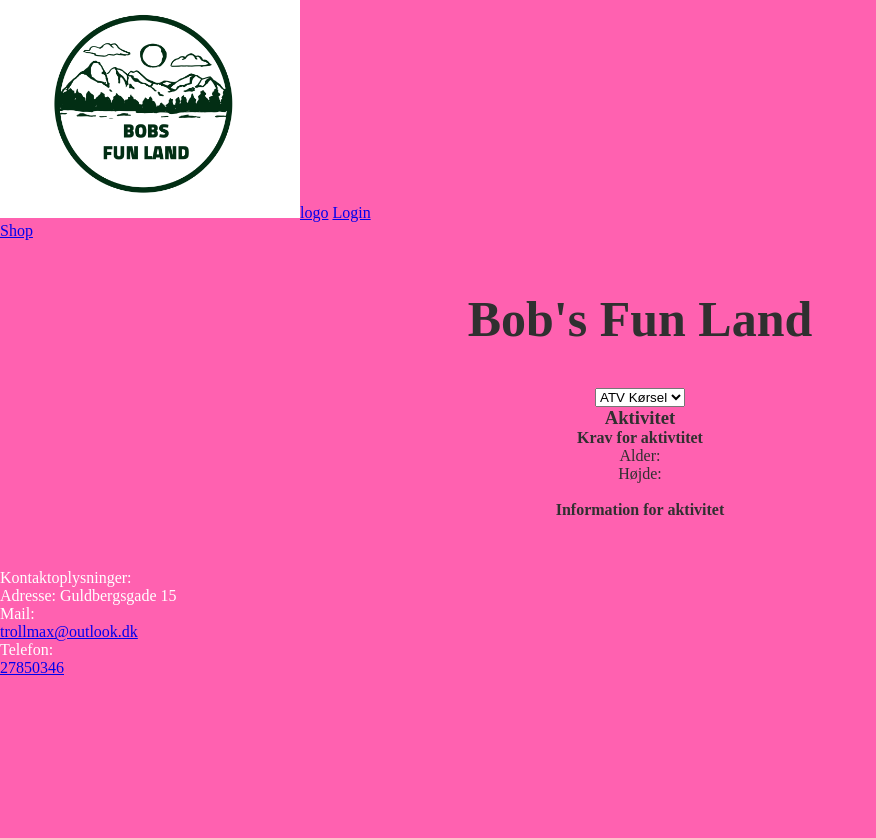
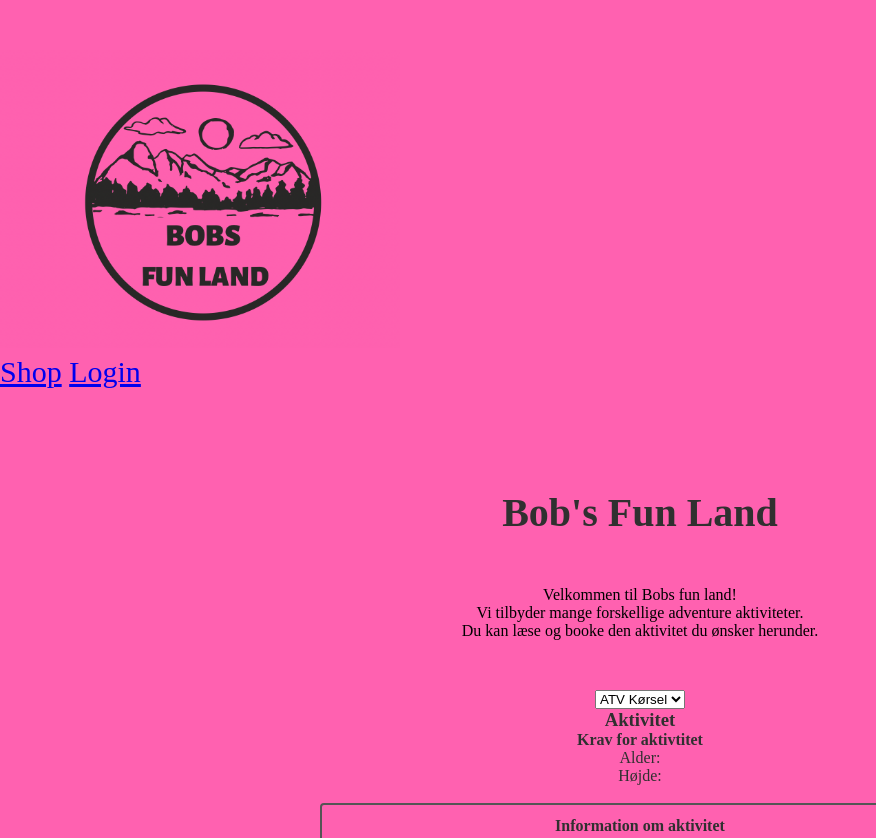
Before and after one commit to MichalaNybroe/frontendbobsfunland, a website built with Parcel: page index.html in a window 1280 px wide. Shown: the top 838 px of the page, without its empty margins (0-876 px from the left). Before the commit the page ends 800 px from the top, so only its background shows below. Built offline with nearby package versions, Linux system fonts and the light colour scheme.

Commit message:
laver videre på html og css

```diff
--- a/css/generisk.css
+++ b/css/generisk.css
@@ -16,6 +16,10 @@
 .header{
   background-color: #ff61b0;
   color: white;
+  text-align: left;
+  padding: 50px 0 50px;
+
+
 }
 
 .footer{
--- a/css/index.css
+++ b/css/index.css
@@ -1,4 +1,3 @@
-
 
 body {
   background-color: #ff61b0;
@@ -7,13 +6,46 @@
 
 }
 
-.panel {
 
-
-
-}
 .chosenActivity {
 
 
 
 }
+h2 {
+  font-size: 40px;
+  text-align: center;
+  padding: 50px;
+  color:#303030;
+}
+
+
+.panel {
+  font-size: 30px;
+  text-align: left;
+
+
+}
+.header {
+  font-size: 30px;
+
+
+}
+.introducktion {
+  text-align: center;
+
+
+}
+.information {
+  width: 50%;
+  height: 300px;
+  padding: 12px 20px;
+  box-sizing: border-box;
+  border: 2px solid #ccc;
+  border-radius: 4px;
+  resize: none;
+  border-color: #555555;
+  margin-left: auto;
+  margin-right: auto;
+
+}
--- a/header.html
+++ b/header.html
@@ -1,10 +1,10 @@
 <header>
   <!-- Lav til en nav -->
   <div class="header">
-    <a href="index.html"><img src="images/Logo.png" width="300px">logo</a>
-    <a href="login.html">Login</a>
+    <a href="index.html"><img src="images/LogoPink.png" width="400px"></a>
     <div class="panel">
       <a href="#">Shop</a>
+      <a href="login.html">Login</a>
     </div>
   </div>
 </header>
--- a/index.html
+++ b/index.html
@@ -16,9 +16,18 @@
 
 <div id="header"></div>
 
+<h2>Bob's Fun Land</h2>
+
+<div class ="introducktion">
+  <p> Velkommen til Bobs fun land!</p>
+  <p> Vi tilbyder mange forskellige adventure aktiviteter. </p>
+  <p> Du kan læse og booke den aktivitet du ønsker herunder.</p>
+</div>
+
+
+
 
 <div id="content">
-  <h2>Bob's Fun Land</h2>
 
   <select id="dropdownActivity">
     <option>ATV Kørsel</option>
@@ -39,7 +48,7 @@
 
 
     <div class="information">
-      <h4> Information for aktivitet</h4>
+      <h4> Information om aktivitet</h4>
     </div>
   </div>
 </div>
```
Also changed, not shown: images/LogoPink.png (added).
